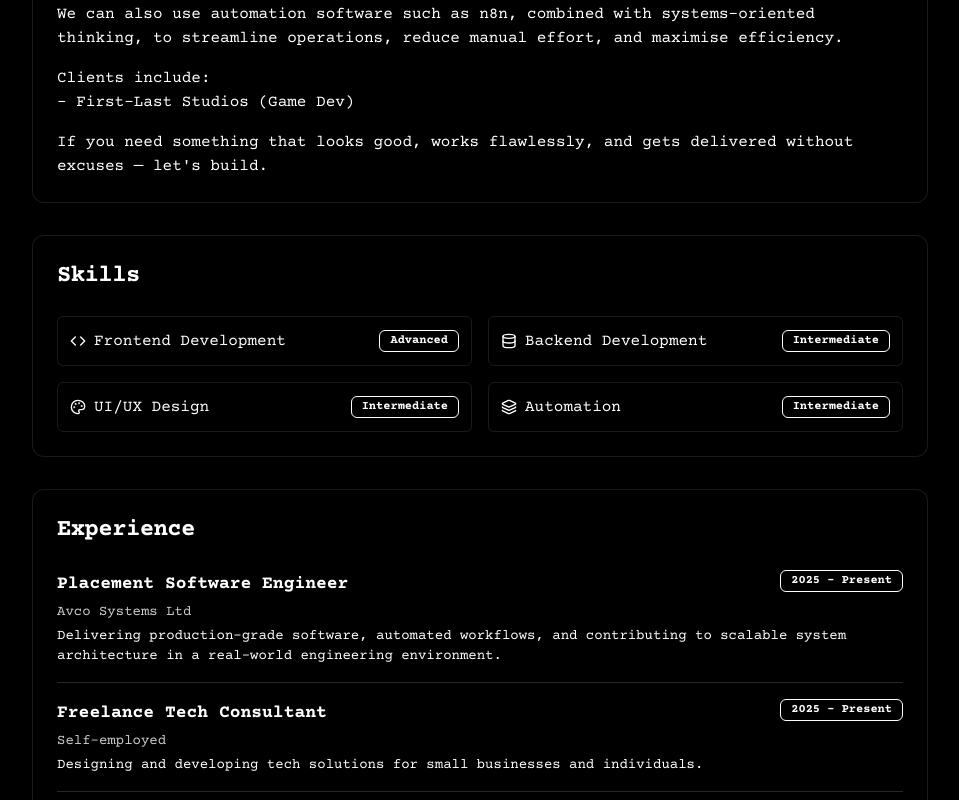
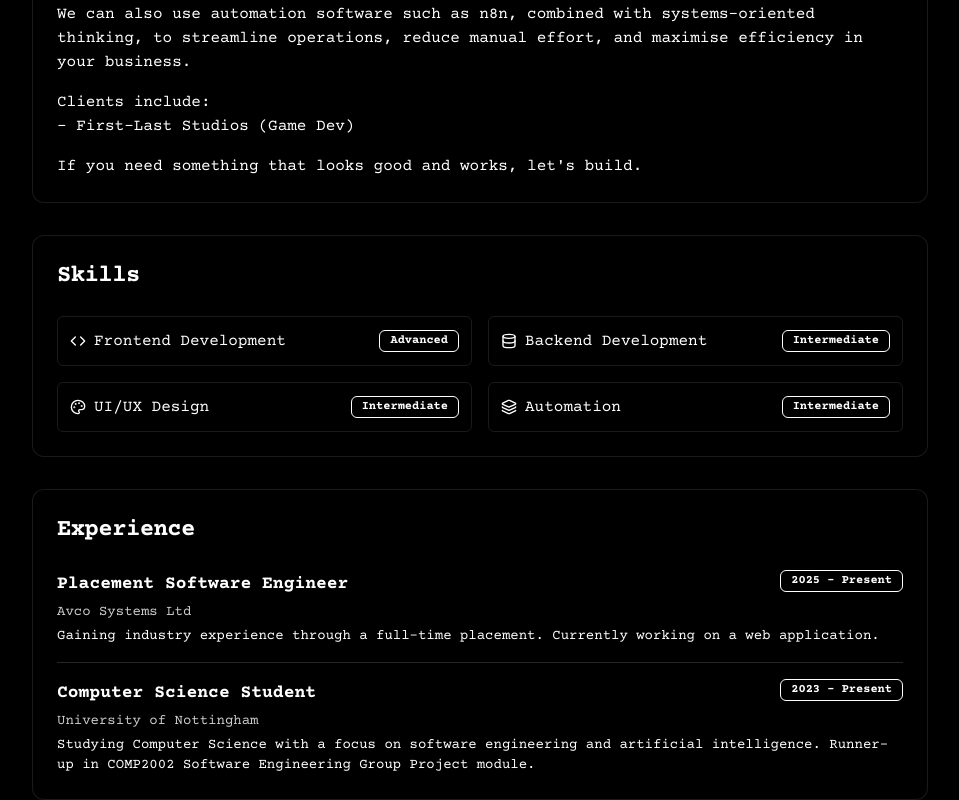
Before and after one commit to markamooti/portfolio, a Next.js app: page /hire-me in a window 1280 px wide. Shown: the part 380-1180 px from the top of the page, without its empty margins (160-1119 px from the left). Built offline with nearby package versions, Linux system fonts and the light colour scheme.

Commit message:
update content

```diff
--- a/app/hire-me/page.tsx
+++ b/app/hire-me/page.tsx
@@ -46,15 +46,15 @@ const experiences = [
     company: "Avco Systems Ltd",
     period: "2025 - Present",
     description:
-      "Delivering production-grade software, automated workflows, and contributing to scalable system architecture in a real-world engineering environment.",
+      "Gaining industry experience through a full-time placement. Currently working on a web application.",
   },
-  {
-    title: "Freelance Tech Consultant",
-    company: "Self-employed",
-    period: "2025 - Present",
-    description:
-      "Designing and developing tech solutions for small businesses and individuals.",
-  },
+  // {
+  //   title: "Freelance Tech Consultant",
+  //   company: "Self-employed",
+  //   period: "2025 - Present",
+  //   description:
+  //     "Designing and developing tech solutions for small businesses and individuals.",
+  // },
   {
     title: "Computer Science Student",
     company: "University of Nottingham",
@@ -113,11 +113,11 @@ export default function HireMe() {
             <p className="text-white">I can build things.</p>
 
             <p className="text-white">
-              I&apos;m a Software Engineer and Tech Consultant with real-world experience delivering clean, responsive, and reliable systems. We can use React, Next.js, and Tailwind to build fast, functional web applications that work across devices and scale with your goals.
+              I&apos;m a Software Engineer with real-world experience delivering clean, responsive, and reliable systems. We can use React, Next.js, and Tailwind to build fast, functional web applications that work across devices and scale with your goals.
             </p>
 
             <p className="text-white">
-              We can also use automation software such as n8n, combined with systems-oriented thinking, to streamline operations, reduce manual effort, and maximise efficiency.
+              We can also use automation software such as n8n, combined with systems-oriented thinking, to streamline operations, reduce manual effort, and maximise efficiency in your business.
             </p>
 
             <p className="text-white">
@@ -127,8 +127,7 @@ export default function HireMe() {
             </p>
 
             <p className="text-white">
-              If you need something that looks good, works flawlessly, and gets
-              delivered without excuses — let&apos;s build.
+              If you need something that looks good and works, let&apos;s build.
             </p>
           </CardContent>
         </Card>
--- a/app/page.tsx
+++ b/app/page.tsx
@@ -16,7 +16,7 @@ export default function Home() {
         <CardContent className="space-y-4">
           <Separator className="border-dashed border-white/20" />
           <p className="text-sm text-white">
-            Software Engineer, Tech Consultant and Computer Science Student at the{" "}
+            Software Engineer and Computer Science Student at the{" "}
             <Link
               href="https://www.nottingham.ac.uk/computerscience/"
               className="text-green-400 hover:text-red-400 hover:underline"
--- a/app/projects/page.tsx
+++ b/app/projects/page.tsx
@@ -7,7 +7,7 @@ const projects = [
   {
     title: "Roblox Gamepass Fetcher",
     description:
-      "Serverless Cloudflare Worker: input a Roblox userId, enumerate public user-owned universes, and return all game pass IDs across them. Developed for First-Last Studios.",
+      "Serverless Cloudflare Worker: input a Roblox userID, enumerate public user-owned universes, and return all game pass IDs across them. Developed for First-Last Studios.",
     tags: ["Cloudflare Workers", "TypeScript", "Roblox API", "REST"],
     link: "#",
     difficulty: "Intermediate",
```
